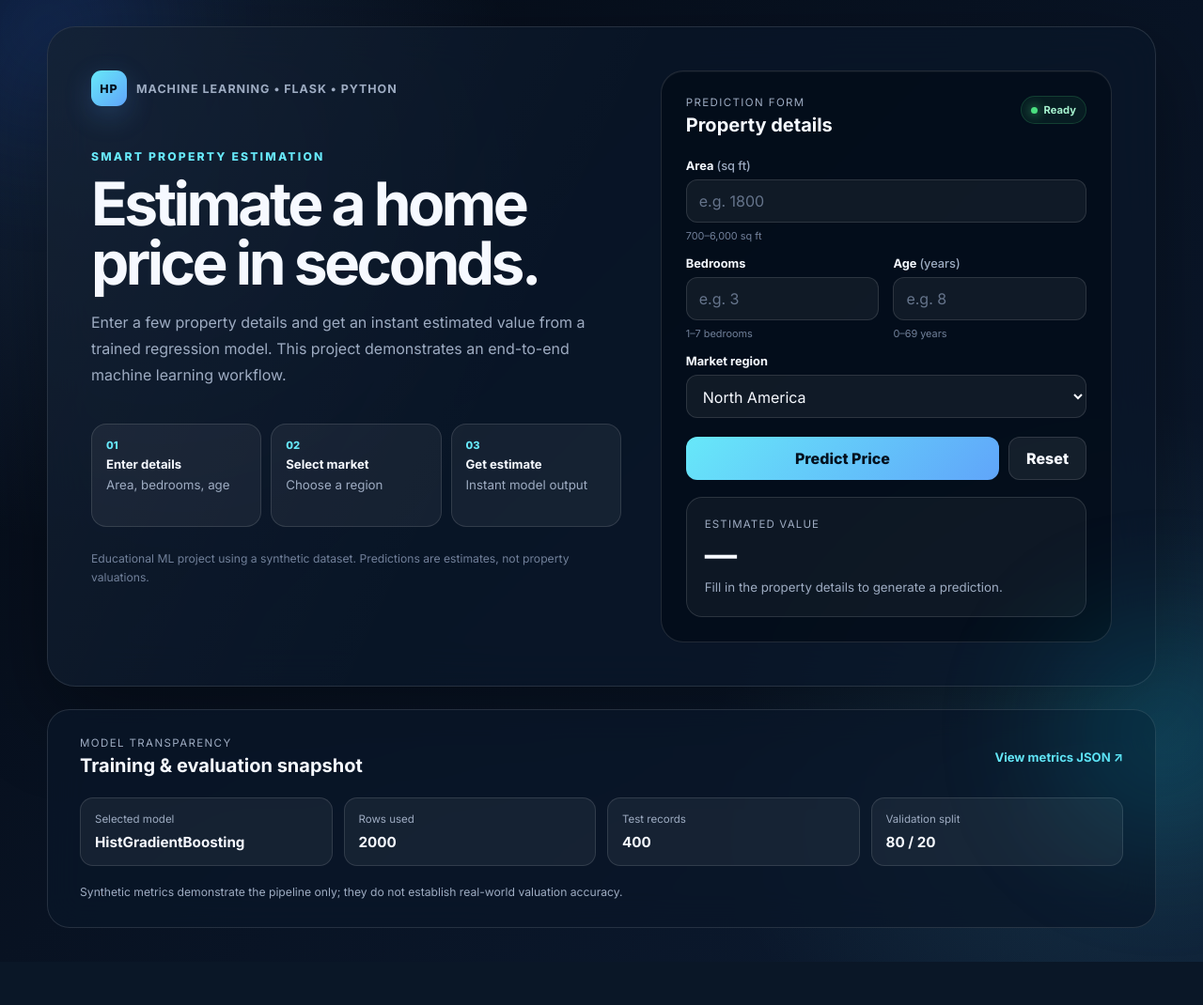
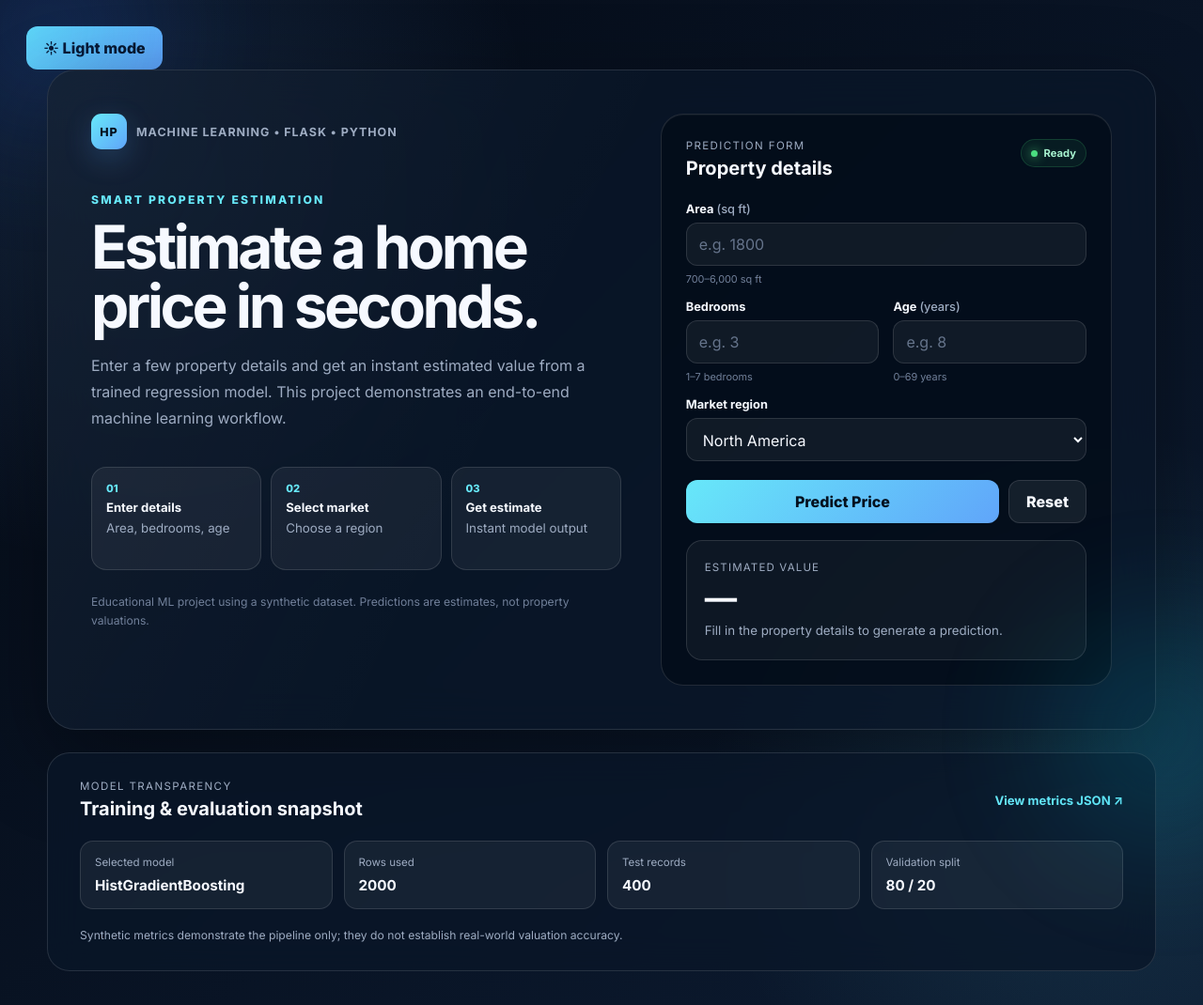
Before and after one commit to Shivamxxpathak/Home-Prediction-app, a Flask app: page / in a window 1280 px wide. Shown: the whole page at 94% size. Before the commit the page ends 1024 px from the top, so only its background shows below. Run offline with Flask 3, Linux system fonts and the light colour scheme.

Commit message:
Add persistent dark and light theme toggle

```diff
--- a/templates/index.html
+++ b/templates/index.html
@@ -11,6 +11,7 @@
     <link rel="stylesheet" href="{{ url_for('static', filename='style.css') }}" />
   </head>
   <body>
+    <button id="theme-toggle" class="theme-toggle" type="button" aria-label="Switch to light mode" aria-pressed="false">☀ Light mode</button>
     <main class="app-shell">
       <section class="hero-card" aria-labelledby="page-title">
         <div class="hero-copy">
@@ -105,6 +106,24 @@
     </main>
 
     <script>
+      const themeToggle = document.getElementById('theme-toggle');
+      const root = document.documentElement;
+      const savedTheme = localStorage.getItem('home-predictor-theme');
+
+      function applyTheme(theme) {
+        root.dataset.theme = theme;
+        const isLight = theme === 'light';
+        themeToggle.textContent = isLight ? '🌙 Dark mode' : '☀ Light mode';
+        themeToggle.setAttribute('aria-label', isLight ? 'Switch to dark mode' : 'Switch to light mode');
+        themeToggle.setAttribute('aria-pressed', String(isLight));
+        localStorage.setItem('home-predictor-theme', theme);
+      }
+
+      applyTheme(savedTheme === 'light' ? 'light' : 'dark');
+      themeToggle.addEventListener('click', () => {
+        applyTheme(root.dataset.theme === 'dark' ? 'light' : 'dark');
+      });
+
       const form = document.getElementById('prediction-form');
       const resultBox = document.getElementById('result');
       const predictionValue = document.getElementById('prediction-value');
```
